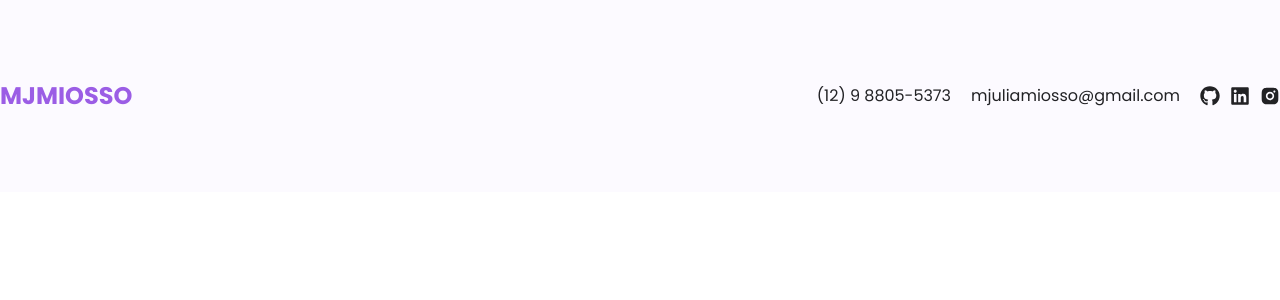
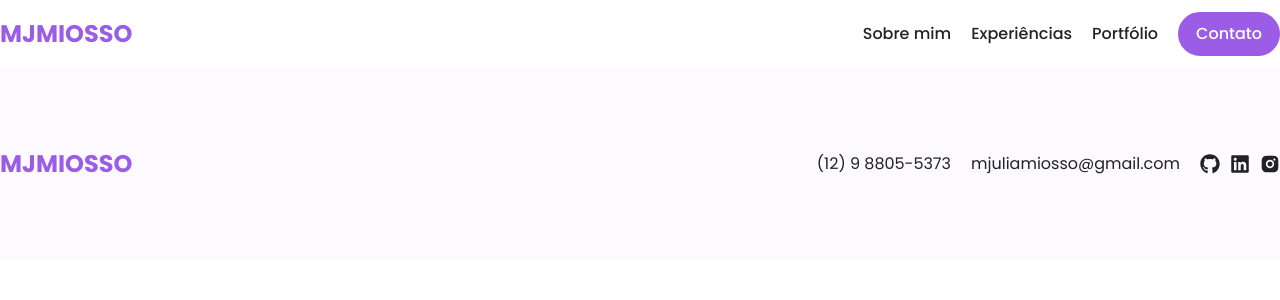
Before and after one commit to mjuliamiosso/portfolio-mjmiosso, a React (Vite) app: page / in a window 1280 px wide. Shown: the top 300 px of the page. Built offline with nearby package versions, Linux system fonts and the light colour scheme.

Commit message:
feat: header component

```diff
--- a/src/App.tsx
+++ b/src/App.tsx
@@ -1,9 +1,11 @@
+import Header from "./components/Header";
 import Footer from "./components/Footer";
 
 function App() {
   return (
     <>
-    <Footer></Footer>
+      <Header />
+      <Footer />
     </>
   );
 }
--- a/src/components/Button.tsx
+++ b/src/components/Button.tsx
@@ -10,7 +10,7 @@ const Button: FC<ButtonProps> = ({ children, variant = "default" }) => {
   return (
     <button
       className={clsx(
-        "px-4 py-2 border-2 cursor-pointer rounded-full text-base font-medium transition-all duration-300 ease-in-out",
+        "px-4 py-2 border-2 cursor-pointer rounded-full text-base font-medium transition",
         {
           "bg-[var(--color-primary)] text-white border-[var(--color-primary)] hover:bg-[var(--color-primary-dark)] hover:border-[var(--color-primary-dark)]":
             variant === "default",
--- a/src/components/Footer.tsx
+++ b/src/components/Footer.tsx
@@ -4,7 +4,7 @@ import { FaLinkedin, FaGithub } from "react-icons/fa";
 
 const Footer = () => {
   return (
-    <footer className="bg-[var(--color-primary-ghost)]">
+    <footer id="footer" className="bg-[var(--color-primary-ghost)]">
       <div className="container mx-auto flex flex-col items-center gap-10 py-20  lg:flex-row lg:justify-between">
         <p className="uppercase text-[var(--color-primary)] font-bold text-2xl">
           MJMiosso
--- a/src/components/Header.tsx
+++ b/src/components/Header.tsx
@@ -0,0 +1,94 @@
+import { useState } from "react";
+import Button from "./Button";
+import { HiMenuAlt3 } from "react-icons/hi";
+import { IoClose } from "react-icons/io5";
+
+const Header = () => {
+  const [isMenuOpen, setIsMenuOpen] = useState(false);
+
+  return (
+    <header className="">
+      <div className="container mx-auto flex items-center justify-between py-3 relative">
+        <p className="uppercase text-[var(--color-primary)] font-bold text-2xl">
+          MJmiosso
+        </p>
+
+        {/* Desktop */}
+        <nav className="hidden lg:flex lg:gap-5 lg:items-center">
+          <a
+            href="#aboutMe"
+            className="text-base font-medium text-[var(--color-text-primary)] hover:text-[var(--color-primary)] transition"
+          >
+            Sobre mim
+          </a>
+          <a
+            href="#workExperience"
+            className="text-base font-medium text-[var(--color-text-primary)] hover:text-[var(--color-primary)] transition"
+          >
+            Experiências
+          </a>
+          <a
+            href="#portfolio"
+            className="text-base font-medium text-[var(--color-text-primary)] hover:text-[var(--color-primary)] transition"
+          >
+            Portfólio
+          </a>
+          <a href="#footer">
+            <Button>Contato</Button>
+          </a>
+        </nav>
+
+        {/* Mobile menu */}
+        <button
+          onClick={() => setIsMenuOpen(!isMenuOpen)}
+          className="lg:hidden text-3xl text-[var(--color-text-primary)] hover:text-[var(--color-primary)] transition cursor-pointer"
+          aria-label="Abrir menu"
+        >
+          {isMenuOpen ? <IoClose /> : <HiMenuAlt3 />}
+        </button>
+
+        {/* Mobile navegação */}
+        {isMenuOpen && (
+          <nav className="fixed top-0 left-0 w-screen h-screen bg-white flex flex-col items-center justify-center gap-6 px-6 z-[999] lg:hidden">
+            {/* Botão de fechar */}
+            <button
+              onClick={() => setIsMenuOpen(false)}
+              className="absolute top-4 right-4 text-3xl text-[var(--color-text-primary)] hover:text-[var(--color-primary)] transition cursor-pointer"
+              aria-label="Fechar menu"
+            >
+              <IoClose />
+            </button>
+
+            {/* Navegação */}
+            <a
+              href="#aboutMe"
+              onClick={() => setIsMenuOpen(false)}
+              className="text-xl font-medium text-[var(--color-text-primary)] hover:text-[var(--color-primary)] transition"
+            >
+              Sobre mim
+            </a>
+            <a
+              href="#workExperience"
+              onClick={() => setIsMenuOpen(false)}
+              className="text-xl font-medium text-[var(--color-text-primary)] hover:text-[var(--color-primary)] transition"
+            >
+              Experiências
+            </a>
+            <a
+              href="#portfolio"
+              onClick={() => setIsMenuOpen(false)}
+              className="text-xl font-medium text-[var(--color-text-primary)] hover:text-[var(--color-primary)] transition"
+            >
+              Portfólio
+            </a>
+            <a href="#footer" onClick={() => setIsMenuOpen(false)}>
+              <Button>Contato</Button>
+            </a>
+          </nav>
+        )}
+      </div>
+    </header>
+  );
+};
+
+export default Header;
```
